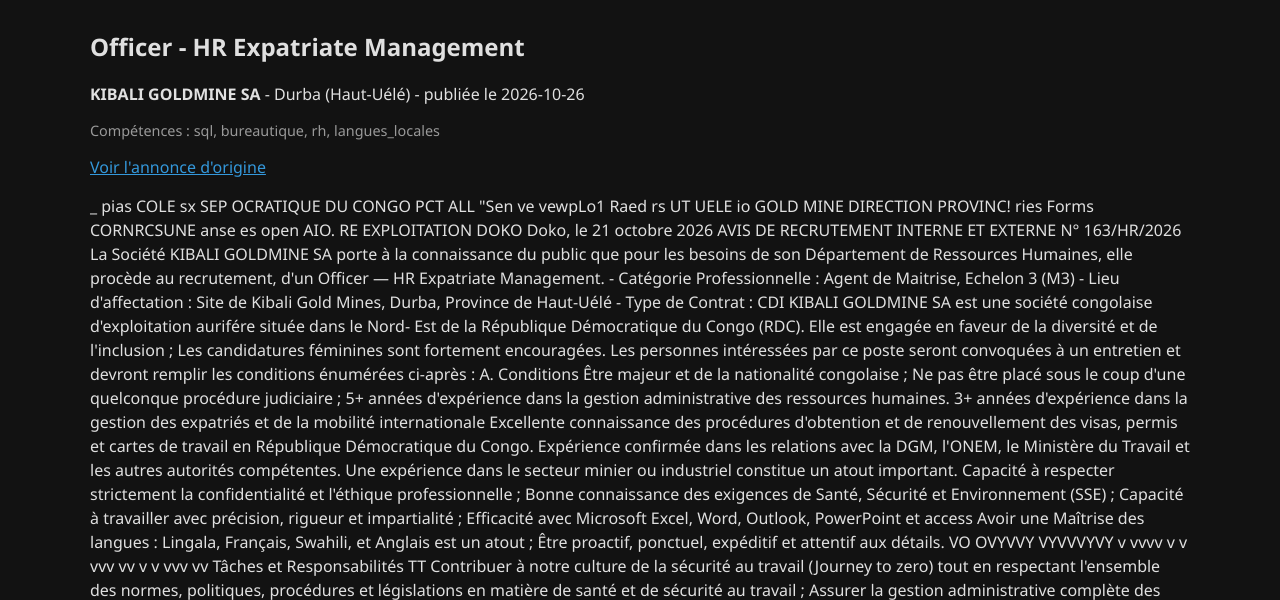
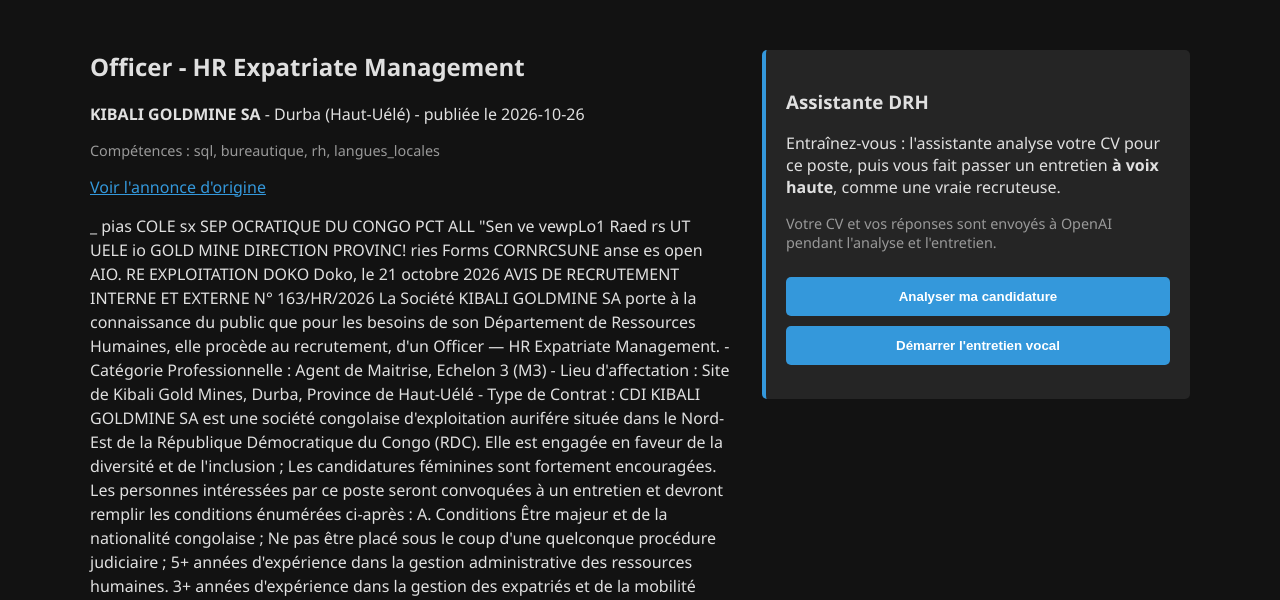
Before and after one commit to jason-bit-lang/cvboost_enterprise, a Flask app: page /offre/1/cv/1 in a window 1280 px wide. Shown: the part 66-666 px from the top of the page. Run offline with Flask 3, Linux system fonts and the light colour scheme; a user stored in the database is signed in; tables that the repository leaves empty hold one stand-in row (values such as "Sample post").

Commit message:
Assistante DRH reactivee apres le test reel ; message clair si la liaison audio echoue
- entretien.js : si la liaison WebRTC echoue ou si OpenAI ne demarre pas en 7 s, message clair
  et bouton Demarrer de nouveau actif ; coupure en cours d'entretien -> evaluation
- style.css : [hidden] masque toujours (les boutons restaient visibles apres la fin)
- ASSISTANTE_ACTIVE = True
Corrections proposees par la session de test et verifiees ici.

```diff
--- a/app/routes.py
+++ b/app/routes.py
@@ -19,8 +19,8 @@ EMAIL_REGEX = r'[^@\s]+@[^@\s]+\.[^@\s]+'
 PASSWORD_MIN_LENGTH = 8
 STATUT_ANALYSE = 'CV analysé'
 STATUT_ILLISIBLE = 'CV illisible (scanné ou abîmé)'
-# Assistante DRH codee mais masquee pour le moment : passer a True pour l'afficher
-ASSISTANTE_ACTIVE = False
+# Assistante DRH : passer a False pour la masquer (par exemple si le credit OpenAI est epuise)
+ASSISTANTE_ACTIVE = True
 ENTRETIENS_PAR_JOUR = 5   # chaque entretien vocal est payant : limite par utilisateur sur 24 h
 SDP_MAX = 20000           # taille maximale de l'offre WebRTC envoyee par le navigateur
 ROLES = {'recruteur', 'candidat'}
--- a/app/static/entretien.js
+++ b/app/static/entretien.js
@@ -5,9 +5,11 @@ const statut = document.getElementById('statut');
 const DELAI_MAX = 12000;      // millisecondes : au-dela, on previent l'utilisateur
 const DUREE_MAX = 10 * 60;    // secondes : l'entretien s'arrete tout seul (il est paye a la minute)
 const SILENCE = 1500;         // millisecondes sans parole de la recruteuse : c'est au candidat de parler
+const CONNEXION_MAX = 7000;   // millisecondes pour etablir la liaison audio (total sous 10 s)
+const ERREUR_AUDIO = "La liaison audio n'a pas pu s'établir (réseau ou pare-feu). Réessayez sur une autre connexion.";
 
 const direct = {connexion: null, canal: null, micro: null, son: null, messages: [], debut: 0,
-                minuteur: null, dernierePhrase: 0, accueil: '', fini: false};
+                minuteur: null, dernierePhrase: 0, accueil: '', fini: false, attente: null};
 
 const $ = id => document.getElementById(id);
 
@@ -75,12 +77,17 @@ $('demarrer').addEventListener('click', async event => {
         direct.connexion.addTrack(direct.micro.getAudioTracks()[0], direct.micro);
         direct.canal = direct.connexion.createDataChannel('oai-events');
         direct.canal.addEventListener('message', e => recevoir(JSON.parse(e.data)));
+        direct.connexion.addEventListener('connectionstatechange', () => {
+            if (direct.connexion.connectionState === 'failed') echecAudio();
+        });
 
         const offre = await direct.connexion.createOffer();
         await direct.connexion.setLocalDescription(offre);
         const session = await appeler('vocal', {sdp: offre.sdp});
         direct.accueil = session.accueil;
         await direct.connexion.setRemoteDescription({type: 'answer', sdp: session.sdp});
+        // Sans session.started dans le delai, la liaison audio est consideree comme bloquee
+        direct.attente = setTimeout(echecAudio, CONNEXION_MAX);
         event.target.hidden = true;
         $('direct').hidden = false;
         statut.textContent = '';
@@ -98,6 +105,7 @@ function envoyer(evenement) {
 // Evenements envoyes par OpenAI sur le canal de donnees
 function recevoir(evenement) {
     if (evenement.type === 'session.started') {
+        clearTimeout(direct.attente);
         // C'est la recruteuse qui ouvre l'entretien
         envoyer({type: 'session.commentary.append', delegation_id: null, content: direct.accueil});
         direct.debut = Date.now();
@@ -144,8 +152,19 @@ $('micro').addEventListener('click', event => {
     event.target.textContent = piste.enabled ? 'Couper le micro' : 'Réactiver le micro';
 });
 
+// Liaison audio impossible avant le debut de l'entretien : on previent et on permet de reessayer
+function echecAudio() {
+    if (direct.debut) return terminer();  // coupure en cours d'entretien : on evalue ce qui a ete dit
+    fermerConnexion();
+    $('direct').hidden = true;
+    $('demarrer').hidden = false;
+    $('demarrer').disabled = false;
+    statut.textContent = ERREUR_AUDIO;
+}
+
 function fermerConnexion() {
     clearInterval(direct.minuteur);
+    clearTimeout(direct.attente);
     if (direct.canal) direct.canal.close();
     if (direct.connexion) direct.connexion.close();
     if (direct.micro) direct.micro.getTracks().forEach(piste => piste.stop());
--- a/app/static/style.css
+++ b/app/static/style.css
@@ -193,3 +193,5 @@ button:hover {
 
 #entretien button { margin-top: 10px; }
 .boutons { display: flex; gap: 10px; }
+/* L'attribut hidden (utilise par entretien.js) doit toujours masquer, meme avec un display: flex */
+[hidden] { display: none !important; }
```
